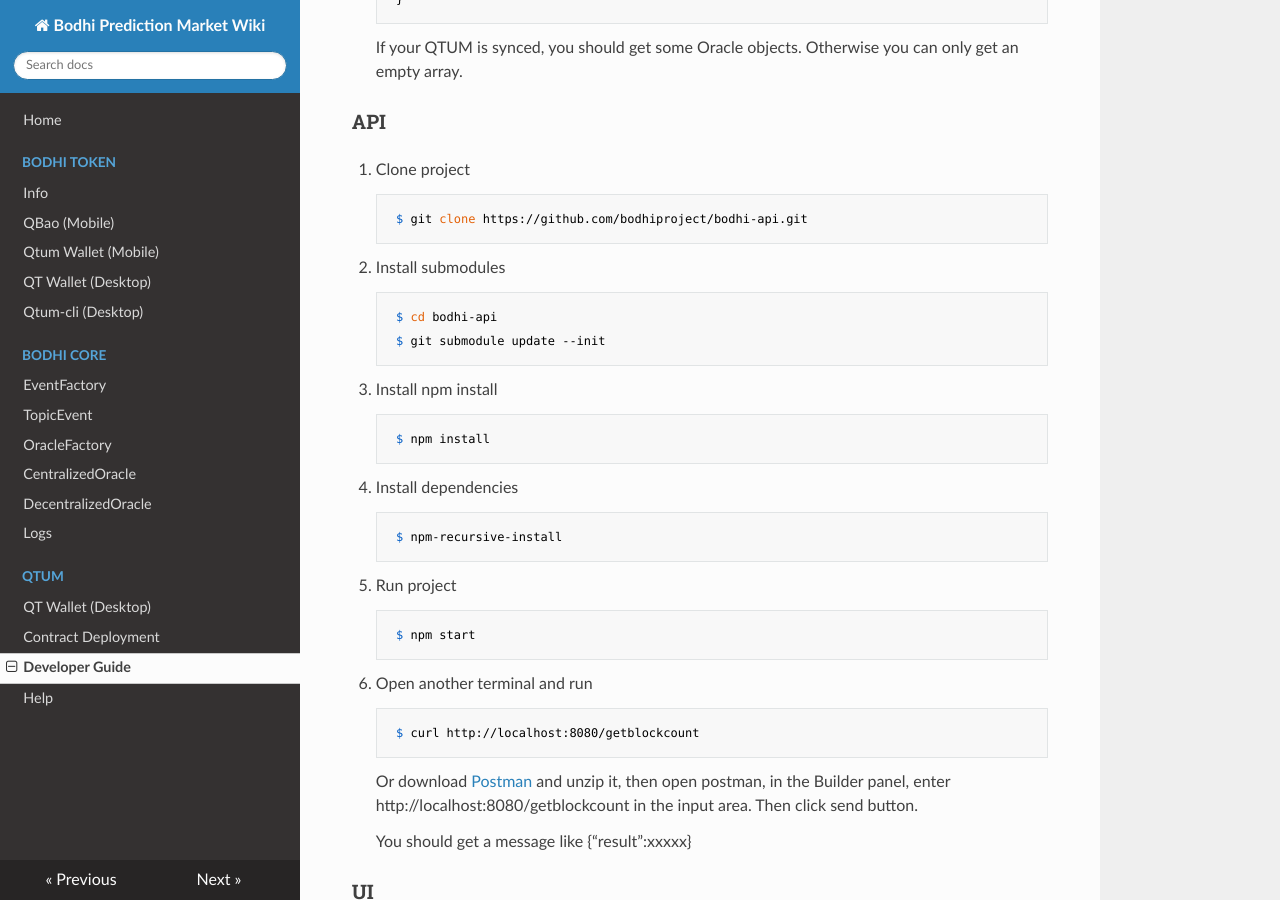
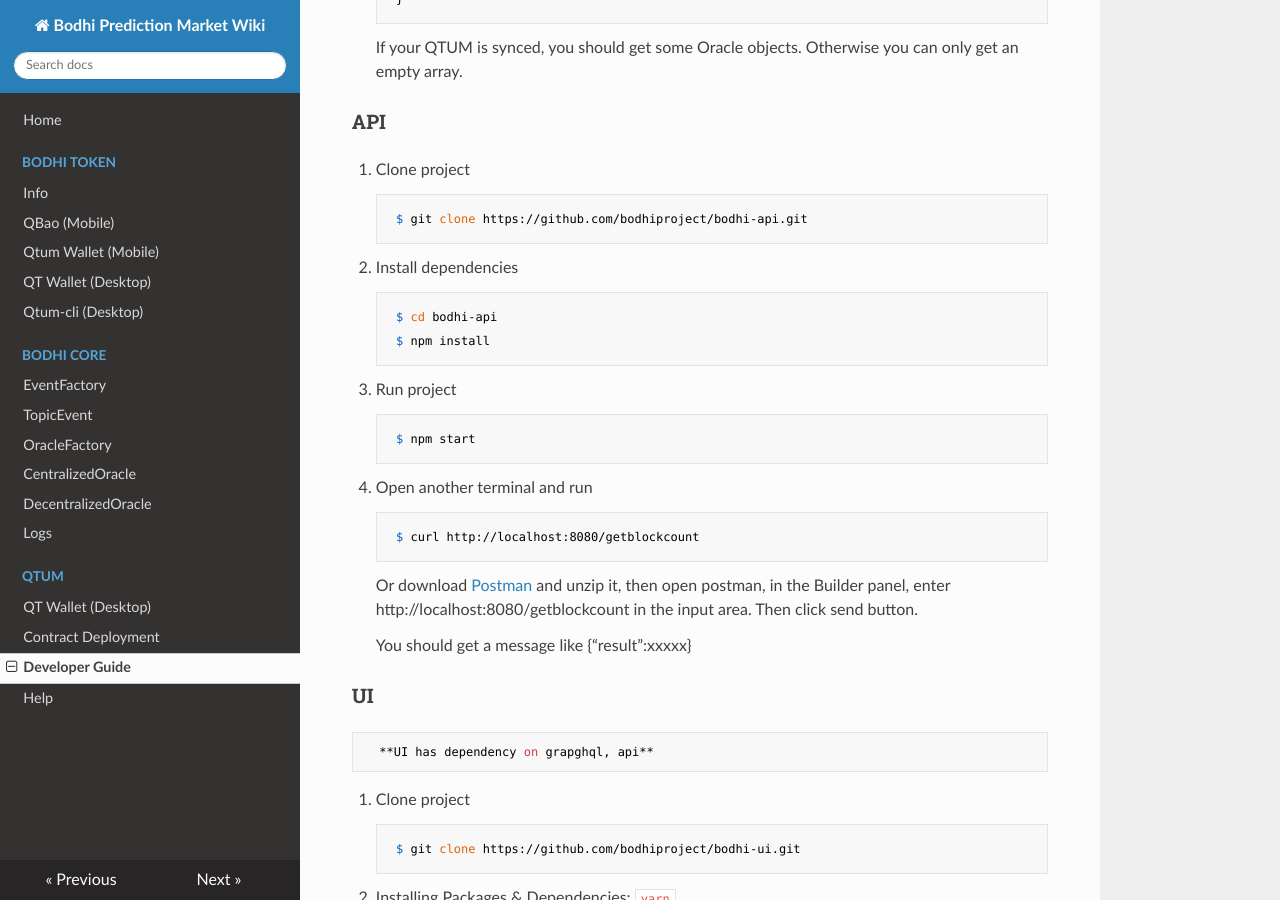
Before and after one commit to bodhiproject/wiki, an MkDocs documentation site: the page built from docs/developer_guide.md, in a window 1280 px wide and 900 px high, scrolled down 2086 px. Built offline with MkDocs 1.6.1, drawn with Linux system fonts in a browser that asks for light colours; nearby versions of some CDN libraries; comment, search, counter and statistics services are not loaded; old or Windows-style settings are respelled for this version of MkDocs.

```diff
--- a/docs/developer_guide.md
+++ b/docs/developer_guide.md
@@ -91,24 +91,16 @@ All of our code is open sourced. Developers can follow this guide to get project
 
          $ git clone https://github.com/bodhiproject/bodhi-api.git
 
-2. Install submodules
+2. Install dependencies
 
          $ cd bodhi-api
-         $ git submodule update --init
-
-3. Install npm install
-
          $ npm install
 
-4. Install dependencies
-
-         $ npm-recursive-install
-
-5. Run project
+3. Run project
 
          $ npm start
 
-6. Open another terminal and run
+4. Open another terminal and run
 
          $ curl http://localhost:8080/getblockcount
 
```
